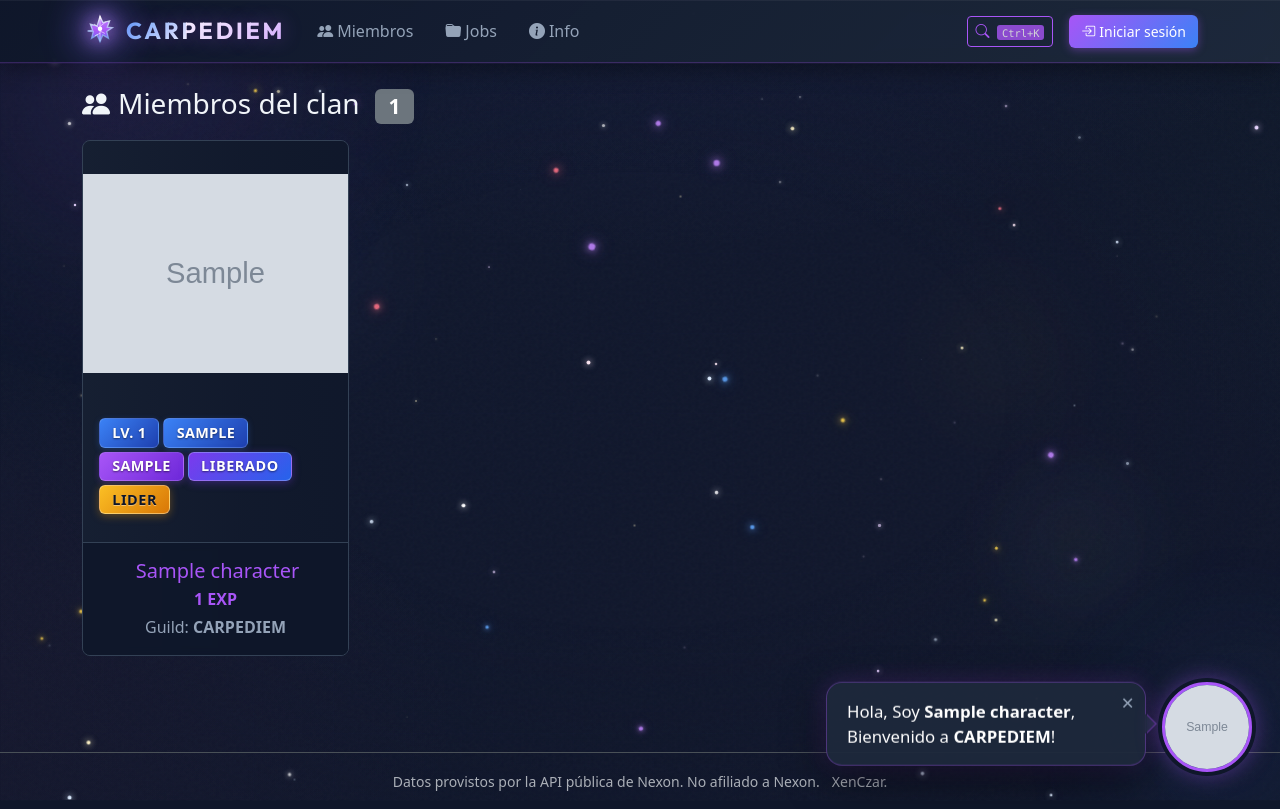
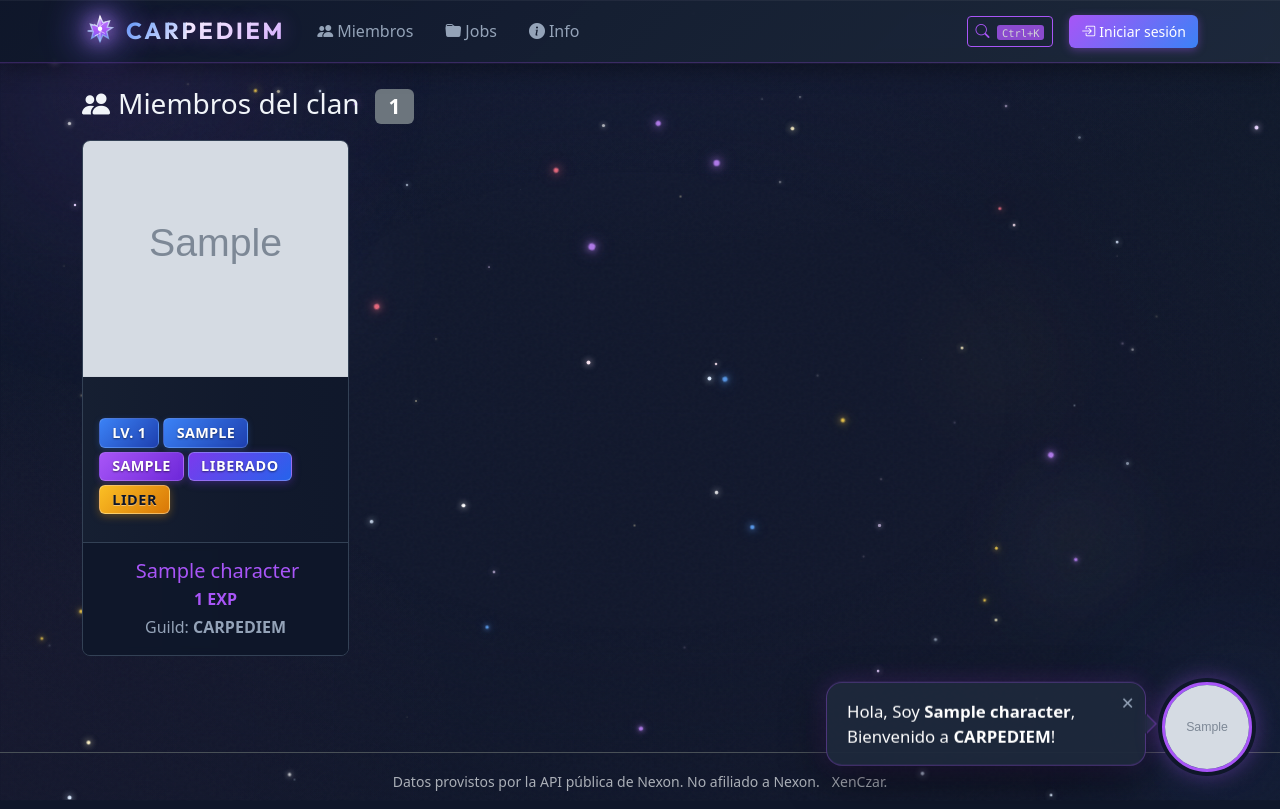
Before and after one commit to crave94/carpediem, a Flask app: page / in a window 1280 px wide. Run offline with Flask 3, Linux system fonts and the light colour scheme; tables that the repository leaves empty hold one stand-in row (values such as "Sample post"); grey boxes marked "Sample" are stand-in pictures; some libraries are stand-ins or nearby versions.

Commit message:
Enlarge character images in index cards and add zoom hover effect

```diff
--- a/static/style.css
+++ b/static/style.css
@@ -499,8 +499,19 @@ main, nav, footer {
   position: relative;
   z-index: 1;
   min-height: 180px;
-}
-.char-card__img img { max-width: 100%; max-height: 100%; image-rendering: pixelated; }
+  overflow: hidden;
+}
+.char-card__img img {
+  width: 135%;
+  height: 135%;
+  object-fit: contain;
+  object-position: center 15%;
+  image-rendering: pixelated;
+  transition: transform 0.2s ease-out;
+}
+.char-card:hover .char-card__img img {
+  transform: scale(1.08);
+}
 .char-card__body {
   padding: 0.75rem 1rem;
   position: relative;
```
